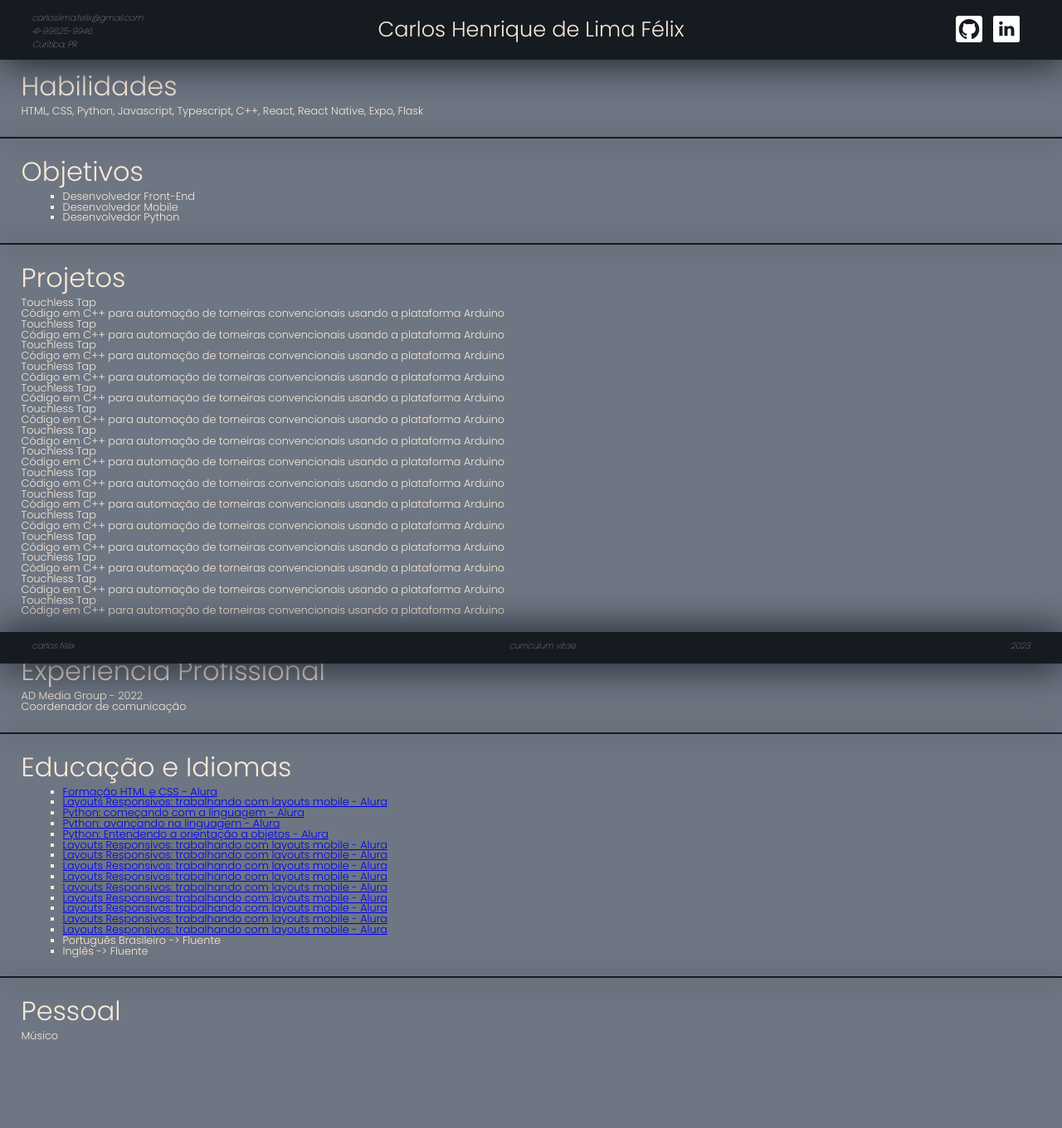
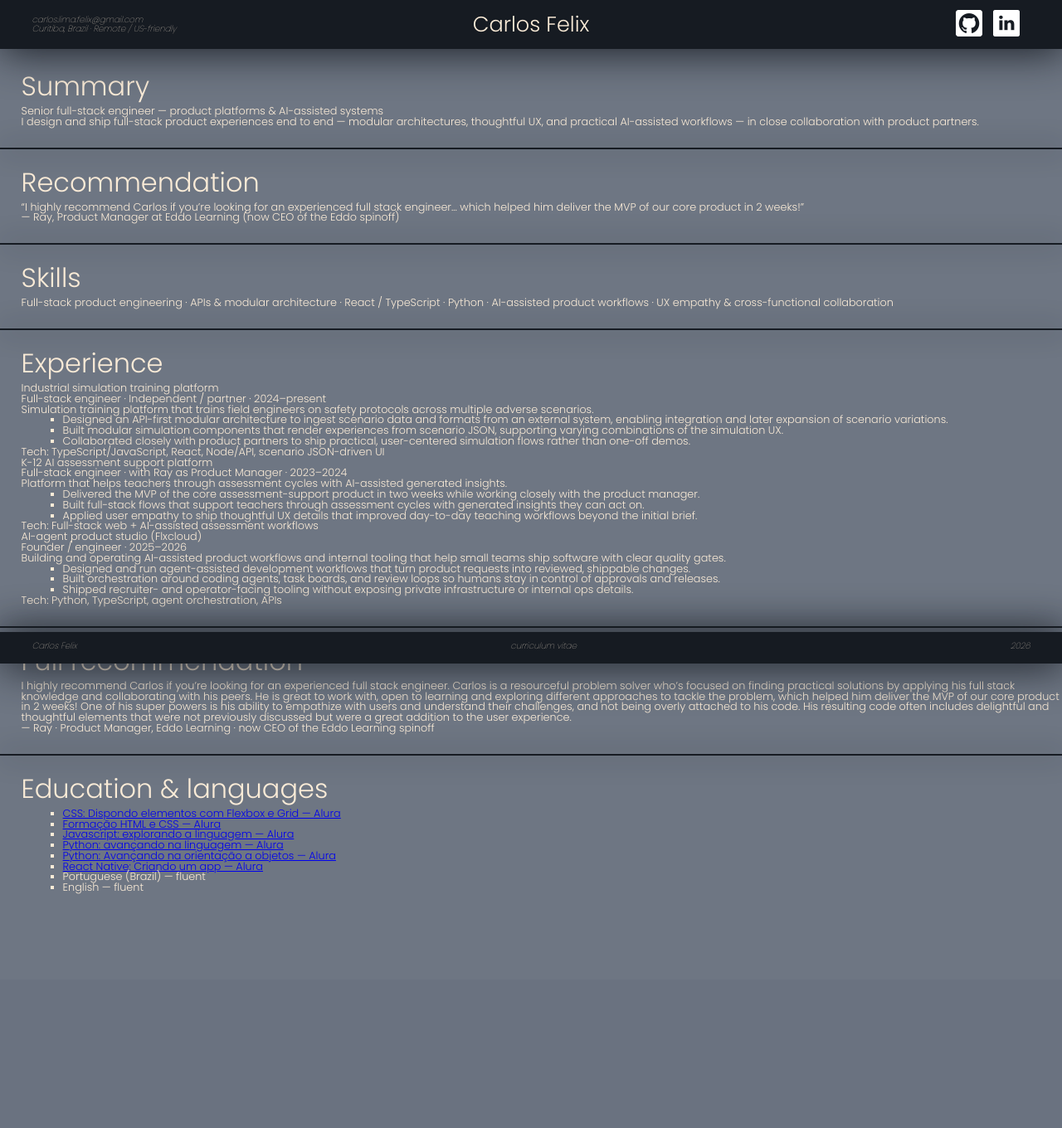
Before and after one commit to ocarlosfelix/curriculum_vitae, a Flask app: page / in a window 1280 px wide. Shown: the whole page at 83% size. After the commit the page ends 1078 px from the top, so only its background shows below. Run offline with Flask 3, Linux system fonts and the light colour scheme.

Commit message:
Ship senior EN CV content and Flask hygiene for Pacote A.
Replace junior PT page with recruiter-facing EN narrative, Ray Option D, three product blocks, env-gated debug, pinned requirements, and a documented structure contract for Pacote B.

Co-authored-by: Cursor <cursoragent@cursor.com>

```diff
--- a/app.py
+++ b/app.py
@@ -1,10 +1,41 @@
+import json
+import os
+from pathlib import Path
+
 from flask import Flask, render_template
 
 app = Flask(__name__)
 
+_CERTS_PATH = Path(__file__).resolve().parent / "static" / "certificados.json"
+
+
+def _load_certificates():
+    """Curated cert list for the de-emphasized education section."""
+    try:
+        with _CERTS_PATH.open(encoding="utf-8") as fh:
+            certs = json.load(fh)
+    except (OSError, json.JSONDecodeError):
+        return []
+    # Prefer formation + core language certs; keep the list short for recruiters.
+    preferred = {
+        "Formação HTML e CSS",
+        "Javascript: explorando a linguagem",
+        "Python: avançando na linguagem",
+        "Python: Avançando na orientação a objetos",
+        "React Native: Criando um app",
+        "CSS: Dispondo elementos com Flexbox e Grid",
+    }
+    curated = [c for c in certs if c.get("nome_curso") in preferred]
+    return curated or certs[:6]
+
+
 @app.route("/")
 def homepage():
-    return render_template("homepage.html")
+    return render_template("homepage.html", certificates=_load_certificates())
 
-if __name__ == '__main__':
-    app.run(debug=True)
+
+if __name__ == "__main__":
+    debug = os.environ.get("FLASK_DEBUG", "0").lower() in {"1", "true", "yes"}
+    host = os.environ.get("FLASK_RUN_HOST", "127.0.0.1")
+    port = int(os.environ.get("PORT") or os.environ.get("FLASK_RUN_PORT") or "5000")
+    app.run(host=host, port=port, debug=debug)
--- /dev/null
+++ b/requirements.txt
@@ -0,0 +1 @@
+Flask==3.1.3
--- a/templates/homepage.html
+++ b/templates/homepage.html
@@ -1,11 +1,11 @@
 <!DOCTYPE html>
-<html lang="pt-br">
+<html lang="en">
   <head>
     <meta charset="utf-8" />
     <meta name="viewport" content="width=device-width, initial-scale=1.0" />
     <meta
       name="description"
-      content="Currículo de um desenvolvedor em ascensão"
+      content="Carlos Felix — senior full-stack engineer building product platforms and AI-assisted systems. Outcome-focused portfolio for US recruiters."
     />
     <link rel="preconnect" href="https://fonts.googleapis.com" />
     <link rel="preconnect" href="https://fonts.gstatic.com" crossorigin />
@@ -13,198 +13,300 @@
       href="https://fonts.googleapis.com/css2?family=Poppins:wght@100;300;400;800&display=swap"
       rel="stylesheet"
     />
-    <link rel="stylesheet" href="../static/styles.css" />
-    <link rel="stylesheet" href="../static/css_reset.css" />
-    <title>Carlos Henrique de Lima Félix</title>
+    <link
+      rel="stylesheet"
+      href="{{ url_for('static', filename='css_reset.css') }}"
+    />
+    <link
+      rel="stylesheet"
+      href="{{ url_for('static', filename='styles.css') }}"
+    />
+    <title>Carlos Felix — Senior Full-Stack Engineer</title>
   </head>
 
   <body class="body">
     <div class="main">
       <header class="header">
         <div class="header_box">
-
           <div class="contact_info_box">
             <a
               href="mailto:carlos.lima.felix+cv@gmail.com"
               class="email_link"
-          aria-label="email"
+              aria-label="Email"
             >
-          <text class="contact_info_text">carlos.lima.felix@gmail.com</text>
+              <span class="contact_info_text"
+                >carlos.lima.felix@gmail.com</span
+              >
             </a>
-
-          <a
-          href="tel:41-99625-9946"
-          class="phone_link"
-          aria-label="phone"
-          >
-          <text class="contact_info_text">41-99625-9946</text>
-          </a>
-
-          <a
-          href="https://goo.gl/maps/eC81oWtNvs2BWPTd8"
-          class="location_link"
-          aria-label="location"
-          >
-          <text class="contact_info_text">Curitiba, PR</text>
-          </a>
-
-
-
+            <p class="contact_info_text location_text">
+              Curitiba, Brazil · Remote / US-friendly
+            </p>
           </div>
 
           <div class="name_box">
-          <h1 class="name">Carlos Henrique de Lima Félix</h1>
+            <h1 class="name">Carlos Felix</h1>
           </div>
 
           <div class="link_box">
             <a
               href="https://github.com/ocarlosfelix"
               class="github_link"
-            aria-label="Github"
-            ><img class="link_img" src="../static/github.png"
-          /></a>
-
+              aria-label="GitHub"
+              rel="noopener noreferrer"
+              target="_blank"
+            >
+              <img
+                class="link_img"
+                src="{{ url_for('static', filename='github.png') }}"
+                alt=""
+              />
+            </a>
             <a
               href="https://linkedin.com/in/ocarlosfelix/"
               class="linkedin_link"
               aria-label="LinkedIn"
-            ><img class="link_img" src="../static/linkedin.png"
-          /></a>
-
+              rel="noopener noreferrer"
+              target="_blank"
+            >
+              <img
+                class="link_img"
+                src="{{ url_for('static', filename='linkedin.png') }}"
+                alt=""
+              />
+            </a>
           </div>
         </div>
       </header>
 
-        <div class="info_box">
+      <section class="summary info_box" aria-labelledby="summary-heading">
         <div class="info_box_title">
-            <h1>Habilidades</h1>
+          <h2 id="summary-heading">Summary</h2>
         </div>
         <div class="info_box_description">
-            <text>HTML, CSS, Python, Javascript, Typescript, C++, React, React Native, Expo, Flask</text>
+          <p class="headline">
+            Senior full-stack engineer — product platforms &amp; AI-assisted
+            systems
+          </p>
+          <p>
+            I design and ship full-stack product experiences end to end —
+            modular architectures, thoughtful UX, and practical AI-assisted
+            workflows — in close collaboration with product partners.
+          </p>
         </div>
-        </div>
+      </section>
 
-        <hr class="rounded">
+      <hr class="rounded" />
 
-        <div class="info_box">
+      <aside
+        class="recommendation-quote info_box"
+        aria-labelledby="quote-heading"
+      >
         <div class="info_box_title">
-              <h1>Objetivos</h1>
+          <h2 id="quote-heading">Recommendation</h2>
         </div>
         <div class="info_box_description">
+          <blockquote class="pull-quote">
+            <p>
+              “I highly recommend Carlos if you’re looking for an experienced
+              full stack engineer… which helped him deliver the MVP of our core
+              product in 2 weeks!”
+            </p>
+          </blockquote>
+          <p class="attribution">
+            — Ray, Product Manager at Eddo Learning (now CEO of the Eddo
+            spinoff)
+          </p>
+        </div>
+      </aside>
+
+      <hr class="rounded" />
+
+      <section class="skills info_box" aria-labelledby="skills-heading">
+        <div class="info_box_title">
+          <h2 id="skills-heading">Skills</h2>
+        </div>
+        <div class="info_box_description">
+          <p>
+            Full-stack product engineering · APIs &amp; modular architecture ·
+            React / TypeScript · Python · AI-assisted product workflows ·
+            UX empathy &amp; cross-functional collaboration
+          </p>
+        </div>
+      </section>
+
+      <hr class="rounded" />
+
+      <section
+        class="experience info_box"
+        aria-labelledby="experience-heading"
+      >
+        <div class="info_box_title">
+          <h2 id="experience-heading">Experience</h2>
+        </div>
+        <div class="info_box_description">
+          <article class="engagement">
+            <h3>
+              Industrial simulation training platform
+            </h3>
+            <p class="role-line">
+              Full-stack engineer · Independent / partner · 2024–present
+            </p>
+            <p class="product-blurb">
+              Simulation training platform that trains field engineers on
+              safety protocols across multiple adverse scenarios.
+            </p>
             <ul>
-                    <li>Desenvolvedor Front-End</li>
-                    <li>Desenvolvedor Mobile</li>
-                    <li>Desenvolvedor Python</li>
+              <li>
+                Designed an API-first modular architecture to ingest scenario
+                data and formats from an external system, enabling integration
+                and later expansion of scenario variations.
+              </li>
+              <li>
+                Built modular simulation components that render experiences
+                from scenario JSON, supporting varying combinations of the
+                simulation UX.
+              </li>
+              <li>
+                Collaborated closely with product partners to ship practical,
+                user-centered simulation flows rather than one-off demos.
+              </li>
+            </ul>
+            <p class="tech-line">
+              <strong>Tech:</strong> TypeScript/JavaScript, React, Node/API,
+              scenario JSON-driven UI
+            </p>
+          </article>
+
+          <article class="engagement">
+            <h3>K-12 AI assessment support platform</h3>
+            <p class="role-line">
+              Full-stack engineer · with Ray as Product Manager · 2023–2024
+            </p>
+            <p class="product-blurb">
+              Platform that helps teachers through assessment cycles with
+              AI-assisted generated insights.
+            </p>
+            <ul>
+              <li>
+                Delivered the MVP of the core assessment-support product in two
+                weeks while working closely with the product manager.
+              </li>
+              <li>
+                Built full-stack flows that support teachers through assessment
+                cycles with generated insights they can act on.
+              </li>
+              <li>
+                Applied user empathy to ship thoughtful UX details that
+                improved day-to-day teaching workflows beyond the initial
+                brief.
+              </li>
+            </ul>
+            <p class="tech-line">
+              <strong>Tech:</strong> Full-stack web + AI-assisted assessment
+              workflows
+            </p>
+          </article>
+
+          <article class="engagement">
+            <h3>AI-agent product studio (Flxcloud)</h3>
+            <p class="role-line">Founder / engineer · 2025–2026</p>
+            <p class="product-blurb">
+              Building and operating AI-assisted product workflows and internal
+              tooling that help small teams ship software with clear quality
+              gates.
+            </p>
+            <ul>
+              <li>
+                Designed and run agent-assisted development workflows that turn
+                product requests into reviewed, shippable changes.
+              </li>
+              <li>
+                Built orchestration around coding agents, task boards, and
+                review loops so humans stay in control of approvals and
+                releases.
+              </li>
+              <li>
+                Shipped recruiter- and operator-facing tooling without exposing
+                private infrastructure or internal ops details.
+              </li>
+            </ul>
+            <p class="tech-line">
+              <strong>Tech:</strong> Python, TypeScript, agent orchestration,
+              APIs
+            </p>
+          </article>
+        </div>
+      </section>
+
+      <hr class="rounded" />
+
+      <section
+        class="recommendation info_box"
+        aria-labelledby="recommendation-heading"
+      >
+        <div class="info_box_title">
+          <h2 id="recommendation-heading">Full recommendation</h2>
+        </div>
+        <div class="info_box_description">
+          <blockquote class="recommendation-letter">
+            <p>
+              I highly recommend Carlos if you’re looking for an experienced
+              full stack engineer. Carlos is a resourceful problem solver who’s
+              focused on finding practical solutions by applying his full stack
+              knowledge and collaborating with his peers. He is great to work
+              with, open to learning and exploring different approaches to
+              tackle the problem, which helped him deliver the MVP of our core
+              product in 2 weeks! One of his super powers is his ability to
+              empathize with users and understand their challenges, and not
+              being overly attached to his code. His resulting code often
+              includes delightful and thoughtful elements that were not
+              previously discussed but were a great addition to the user
+              experience.
+            </p>
+          </blockquote>
+          <p class="attribution">
+            — Ray · Product Manager, Eddo Learning · now CEO of the Eddo
+            Learning spinoff
+          </p>
+        </div>
+      </section>
+
+      <hr class="rounded" />
+
+      <section
+        class="education info_box"
+        aria-labelledby="education-heading"
+      >
+        <div class="info_box_title">
+          <h2 id="education-heading">Education &amp; languages</h2>
+        </div>
+        <div class="info_box_description">
+          <ul class="cert-list">
+            {% for cert in certificates %}
+            <li>
+              <a
+                href="{{ cert.link_certificado }}"
+                rel="noopener noreferrer"
+                target="_blank"
+                >{{ cert.nome_curso }} — {{ cert.instituicao }}</a
+              >
+            </li>
+            {% endfor %}
+          </ul>
+          <ul class="languages">
+            <li>Portuguese (Brazil) — fluent</li>
+            <li>English — fluent</li>
           </ul>
         </div>
-          </div>
+      </section>
 
-          <hr class="rounded">
-
-          <div class="info_box">
-            <div class="info_box_title">
-              <h1>Projetos</h1>
-            </div>
-            <div class="info_box_description">
-              <h2>Touchless Tap</h2>
-              <text>Código em C++ para automação de torneiras convencionais usando a plataforma Arduino
-                <h2>Touchless Tap</h2>
-              <text>Código em C++ para automação de torneiras convencionais usando a plataforma Arduino
-                <h2>Touchless Tap</h2>
-              <text>Código em C++ para automação de torneiras convencionais usando a plataforma Arduino
-                <h2>Touchless Tap</h2>
-              <text>Código em C++ para automação de torneiras convencionais usando a plataforma Arduino
-                <h2>Touchless Tap</h2>
-              <text>Código em C++ para automação de torneiras convencionais usando a plataforma Arduino
-              </text>
-              <h2>Touchless Tap</h2>
-              <text>Código em C++ para automação de torneiras convencionais usando a plataforma Arduino
-                <h2>Touchless Tap</h2>
-              <text>Código em C++ para automação de torneiras convencionais usando a plataforma Arduino
-                <h2>Touchless Tap</h2>
-              <text>Código em C++ para automação de torneiras convencionais usando a plataforma Arduino
-                <h2>Touchless Tap</h2>
-              <text>Código em C++ para automação de torneiras convencionais usando a plataforma Arduino
-                <h2>Touchless Tap</h2>
-              <text>Código em C++ para automação de torneiras convencionais usando a plataforma Arduino
-            </text>
-                <h2>Touchless Tap</h2>
-                <text>Código em C++ para automação de torneiras convencionais usando a plataforma Arduino
-                  <h2>Touchless Tap</h2>
-                <text>Código em C++ para automação de torneiras convencionais usando a plataforma Arduino
-                  <h2>Touchless Tap</h2>
-                <text>Código em C++ para automação de torneiras convencionais usando a plataforma Arduino
-                  <h2>Touchless Tap</h2>
-                <text>Código em C++ para automação de torneiras convencionais usando a plataforma Arduino
-                  <h2>Touchless Tap</h2>
-                <text>Código em C++ para automação de torneiras convencionais usando a plataforma Arduino
-            </text>
-            </div>
-          </div>
-
-          <hr class="rounded">
-
-          <div class="info_box">
-            <div class="info_box_title">
-              <h1>Experiência Profissional</h1>
-            </div>
-            <div class="info_box_description">
-                <h2>AD Media Group - 2022</h2>
-                <text>Coordenador de comunicação</text>
-            </div>
-          </div>
-
-          <hr class="rounded">
-
-          <div class="info_box">
-            <div class="info_box_title">
-              <h1>Educação e Idiomas</h1>
-            </div>
-            <div class="info_box_description">
-              <ul>
-                <li><a href="https://cursos.alura.com.br/degree/certificate/52fc9fe9-393c-48d2-a94d-e018112bbf24">Formação HTML e CSS - Alura</a></li>
-                <li><a href="https://cursos.alura.com.br/certificate/a30b559a-e0d7-48dd-80e1-4e98b53417d5">Layouts Responsivos: trabalhando com layouts mobile - Alura</a></li>
-                <li><a href="https://cursos.alura.com.br/certificate/2bce00c1-112e-45cf-97f8-c58718553cf0">Python: começando com a linguagem - Alura</a></li>
-                <li><a href="https://cursos.alura.com.br/certificate/77ad1760-9196-4d50-a06d-1f70225e8019">Python: avançando na linguagem - Alura</a></li>
-                <li><a href="https://cursos.alura.com.br/certificate/25f43b10-803b-4342-a8ff-e7a56a9391d5">Python: Entendendo a orientação a objetos - Alura</a></li>
-                <li><a href="..">Layouts Responsivos: trabalhando com layouts mobile - Alura</a></li>
-                <li><a href="..">Layouts Responsivos: trabalhando com layouts mobile - Alura</a></li>
-                <li><a href="..">Layouts Responsivos: trabalhando com layouts mobile - Alura</a></li>
-                <li><a href="..">Layouts Responsivos: trabalhando com layouts mobile - Alura</a></li>
-                <li><a href="..">Layouts Responsivos: trabalhando com layouts mobile - Alura</a></li>
-                <li><a href="..">Layouts Responsivos: trabalhando com layouts mobile - Alura</a></li>
-                <li><a href="..">Layouts Responsivos: trabalhando com layouts mobile - Alura</a></li>
-                <li><a href="..">Layouts Responsivos: trabalhando com layouts mobile - Alura</a></li>
-                <li><a href="..">Layouts Responsivos: trabalhando com layouts mobile - Alura</a></li>
-
-
-
-            </ul>
-                <ul>
-                    <li>Português Brasileiro -> Fluente</li>
-                    <li>Inglês -> Fluente</li>
-                </ul>
-            </div>
-          </div>
-
-          <hr class="rounded">
-
-          <div class="info_box">
-            <div class="info_box_title">
-              <h1>Pessoal</h1>
-            </div>
-            <div class="info_box_description">
-              <text>Músico</text>
-            </div>
-          </div>
       <footer class="footer">
         <div class="footer_box">
-              <text class="contact_info_text">carlos félix</text>
-              <text class="contact_info_text">curriculum vitae</text>
-              <text class="contact_info_text">2023</text>
+          <span class="contact_info_text">Carlos Felix</span>
+          <span class="contact_info_text">curriculum vitae</span>
+          <span class="contact_info_text">2026</span>
         </div>
       </footer>
     </div>
-
   </body>
 </html>
```
Also changed, not shown: static/certificados.json (+6 -6 lines), README.md (added), 1 other file. Lines whose indentation alone changed are shown as unchanged.
